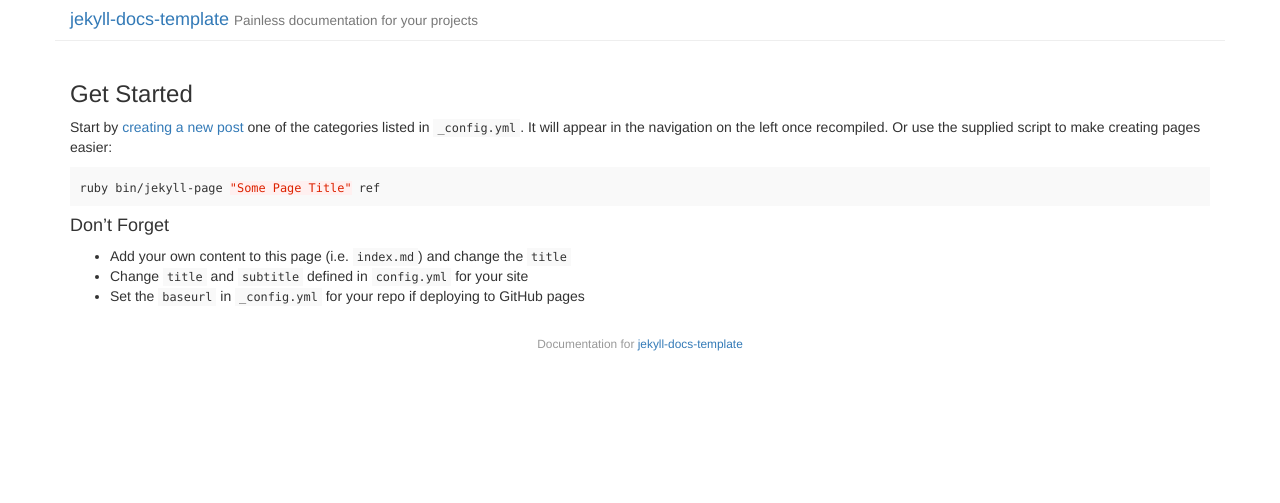
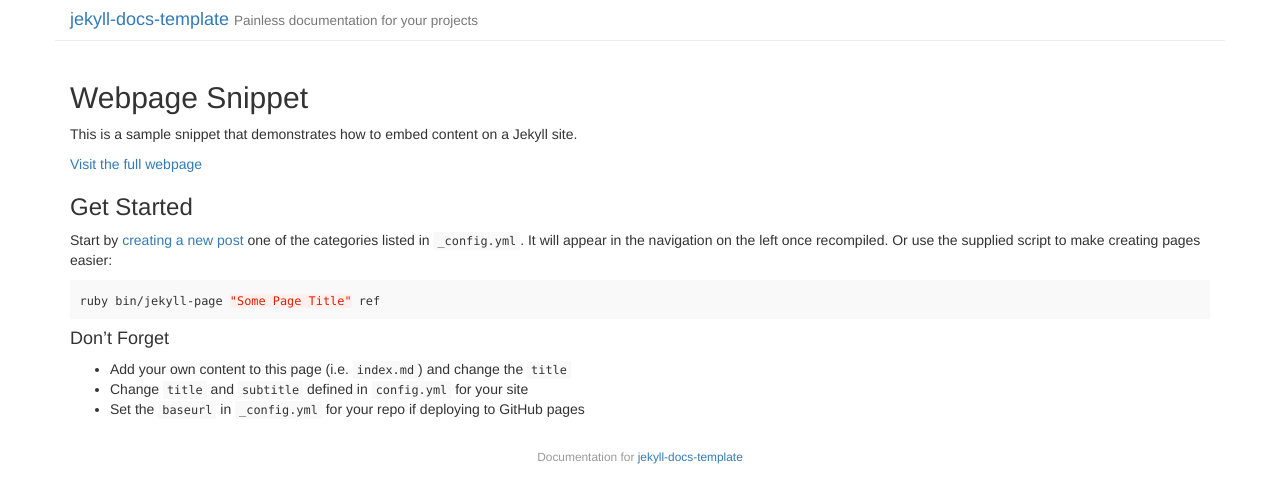
Before and after one commit to Wiibuntu/Ubuntu, a Jekyll site: the page built from index.md, in a window 1280 px wide. Shown: the top 503 px of the page. Built offline with Jekyll 4.4.1, drawn with Linux system fonts in a browser that asks for light colours.

Commit message:
Update index.md

```diff
--- a/index.md
+++ b/index.md
@@ -3,13 +3,11 @@ layout: default
 title: "Jekyll Docs Template"
 ---
 
-<ul>
-  {% for post in site.posts %}
-    <li>
-      <a href="{{ post.url }}">{{ post.title }}</a>
-    </li>
-  {% endfor %}
-</ul>
+<div class="webpage-snippet">
+  <h2>Webpage Snippet</h2>
+  <p>This is a sample snippet that demonstrates how to embed content on a Jekyll site.</p>
+  <a href="https://github.com/Wiibuntu/Ubuntu-13.10-Wii" target="_blank" rel="noopener">Visit the full webpage</a>
+</div>
 
 
 
```
